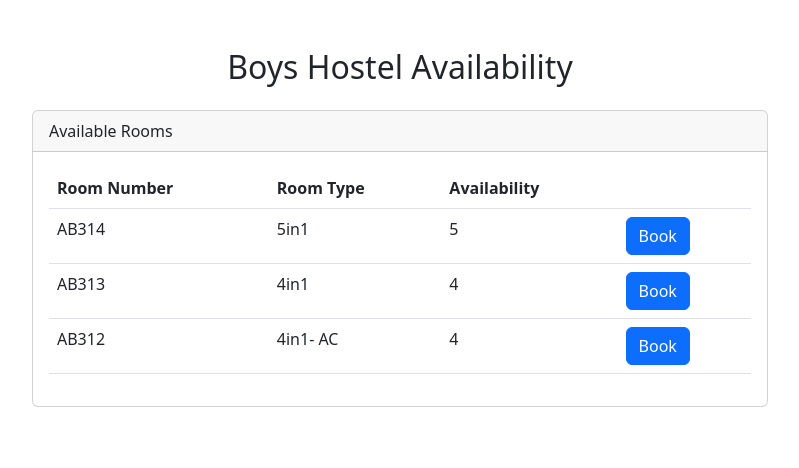
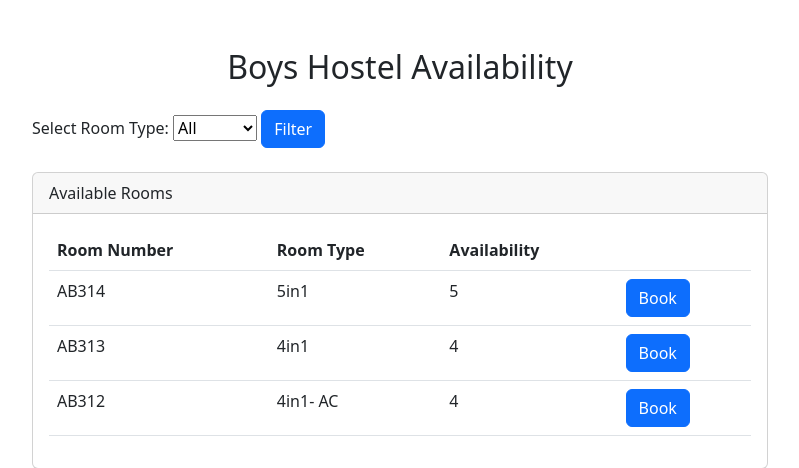
Before and after one commit to Y-CHETHAN/hostel-selection, a Django app: page /availability/boys/ in a window 1280 px wide. Shown: the part 56-524 px from the top of the page, without its empty margins (240-1039 px from the left). Run offline with Django 3.2, Linux system fonts and the light colour scheme; a user stored in the database is signed in; data comes from the database, SQL or seed files in the repository; both versions use the stored data as it was after the commit; some libraries are stand-ins or nearby versions.

Commit message:
update form

```diff
--- a/hostelapp/SelectionApp/models.py
+++ b/hostelapp/SelectionApp/models.py
@@ -1,4 +1,6 @@
 from django.db import models
+from django.db.models.signals import post_delete
+from django.dispatch import receiver
 
 class Hostel(models.Model):
     name = models.CharField(max_length=100)
@@ -34,3 +36,13 @@ class Student(models.Model):
 
     def __str__(self):
         return self.name
+
+@receiver(post_delete, sender=Student)
+def update_room_availability(sender, instance, **kwargs):
+    room = instance.room
+    if room:
+        room.availability += 1
+        room.save()
+
+# Connect the signal handler function to the post_delete signal of the Student model
+post_delete.connect(update_room_availability, sender=Student)
--- a/hostelapp/SelectionApp/templates/amenities.html
+++ b/hostelapp/SelectionApp/templates/amenities.html
@@ -4,7 +4,7 @@
 
 {% block content %}
     <h2>Hostel</h2>
-    <img src="{% static 'images/hostel.jpg' %}" alt="Hostel Amenities" width="500" height="500">
+    <img src="{% static 'images/hostel.jpg' %}" alt="Hostel Amenities" class="img-fluid">
     <ul>
         <li>Two separate exclusive boys and girls hostel – 8 storied buildings which can accommodate 500 students each.</li>
         <li>Single, 2 , 3 & 8 Bedded accommodation</li>
--- a/hostelapp/SelectionApp/templates/availability_boys.html
+++ b/hostelapp/SelectionApp/templates/availability_boys.html
@@ -6,6 +6,16 @@
     <div class="row justify-content-center">
         <div class="col-md-8">
             <h2 class="text-center my-4">Boys Hostel Availability</h2>
+            <form method="GET" action="{% url 'availability' hostel='boys' %}">
+                <label for="room_type">Select Room Type:</label>
+                <select name="room_type" id="room_type">
+                    <option value="">All</option>
+                    {% for room_type in room_types %}
+                        <option value="{{ room_type }}">{{ room_type }}</option>
+                    {% endfor %}
+                </select>
+                <button type="submit" class="btn btn-primary">Filter</button>
+            </form>
             <div class="card mt-4">
                 <div class="card-header">
                     Available Rooms
--- a/hostelapp/SelectionApp/templates/mess.html
+++ b/hostelapp/SelectionApp/templates/mess.html
@@ -4,7 +4,7 @@
 
 {% block content %}
     <h2>Hostel Mess</h2>
-    <img src="{% static 'images/mess.jpg' %}" alt="Mess" width="500" height="500">
+    <img src="{% static 'images/mess.jpg' %}" alt="Mess" class="img-fluid">
     <ul>
         <li>Well designed spacious and spotlessly maintained dining halls catering to different needs of students .</li>
         <li>We have special, north Indian, south Indian, vegetarian, non-vegetarian categories of food served in different messes.</li>
--- a/hostelapp/SelectionApp/views.py
+++ b/hostelapp/SelectionApp/views.py
@@ -1,13 +1,14 @@
-from django.shortcuts import render, redirect
+from django.shortcuts import render, redirect, get_object_or_404
 from django.contrib import messages
 from django.contrib.auth.decorators import login_required
 from django.contrib.auth import authenticate, login
 from .models import Hostel, Room, Student
 from .forms import RoomBookingForm
-from django.shortcuts import get_object_or_404
-
 
 def user_login(request):
+    if request.user.is_authenticated:  # Check if the user is already authenticated (logged in)
+        return redirect('home')  # Redirect to the 'home' page if already logged in
+
     if request.method == 'POST':
         username = request.POST['username']
         password = request.POST['password']
@@ -36,34 +37,52 @@ def availability(request, hostel):
 @login_required(login_url='login')
 def availability_boys(request):
     boys_hostel = Hostel.objects.get(name='boys')
-    boys_rooms = Room.objects.filter(hostel=boys_hostel)
-    return render(request, 'availability_boys.html', {'rooms': boys_rooms})
+    boys_rooms = Room.objects.filter(hostel=boys_hostel, availability__gt=0)
+
+    # Get all unique room types for boys hostel rooms
+    room_types = Room.objects.filter(hostel=boys_hostel, availability__gt=0).values_list('room_type', flat=True).distinct()
+
+    # Handle filter form submission
+    if request.method == 'GET':
+        room_type_filter = request.GET.get('room_type')
+        if room_type_filter:
+            boys_rooms = boys_rooms.filter(room_type=room_type_filter)
+
+    return render(request, 'availability_boys.html', {'rooms': boys_rooms, 'room_types': room_types})
 
 @login_required(login_url='login')
 def availability_girls(request):
     girls_hostel = Hostel.objects.get(name='girls')
-    girls_rooms = Room.objects.filter(hostel=girls_hostel)
-    return render(request, 'availability_girls.html', {'rooms': girls_rooms})
+    girls_rooms = Room.objects.filter(hostel=girls_hostel, availability__gt=0)
 
-from django.contrib import messages
+    # Get all unique room types for girls hostel rooms
+    room_types = Room.objects.filter(hostel=girls_hostel, availability__gt=0).values_list('room_type', flat=True).distinct()
+
+    # Handle filter form submission
+    if request.method == 'GET':
+        room_type_filter = request.GET.get('room_type')
+        if room_type_filter:
+            girls_rooms = girls_rooms.filter(room_type=room_type_filter)
+
+    return render(request, 'availability_girls.html', {'rooms': girls_rooms, 'room_types': room_types})
+
 
 @login_required(login_url='login')
 def room_form(request, room_id):
     room = get_object_or_404(Room, pk=room_id)
     existing_booking = Student.objects.filter(registration_number=request.user.username).exists()
     if existing_booking:
-        messages.error(request, 'You have already submitted a room booking.')
-        return redirect('home')
+        return render(request, 'room_form.html', {'form_submitted': True})
 
     if request.method == 'POST':
         form = RoomBookingForm(request.POST)
         if form.is_valid():
             registration_number = form.cleaned_data['registration_number']
             if Student.objects.filter(registration_number=registration_number).exists():
-                messages.error(request, 'Registration number already exists.')
-                return redirect('room_form', room_id=room_id)
+                return render(request, 'room_form.html', {'form_submitted': True})
 
             booking = form.save(commit=False)
+            booking.name = form.cleaned_data['name']
             booking.user = request.user
             booking.room = room
             booking.save()
@@ -71,34 +90,18 @@ def room_form(request, room_id):
             room.availability -= 1
             room.save()
 
-            return redirect('room_confirmation')
+            return render(request, 'room_form.html', {'form_submitted': True, 'room': room})
     else:
-        initial_data = {
-            'room_number': room.room_number,
-            'room_type': room.room_type,
-        }
-        form = RoomBookingForm(initial=initial_data)
+        form = RoomBookingForm()
 
-    context = {'room': room, 'form': form}
-    return render(request, 'room_form.html', context)
-
-
-
-
-
-@login_required(login_url='login')
-def room_confirmation(request):
-    username = request.user.username
-    student = Student.objects.filter(registration_number=username).last()
-    return render(request, 'room_confirmation.html', {'student': student})
-
-
+    return render(request, 'room_form.html', {'room': room, 'form': form})
 
 def contact(request):
     return render(request, 'contact.html')
 
 @login_required(login_url='login')
 def logout(request):
+    messages.info(request, 'You have been logged out.')  # Add a logout message
     messages.clear(request)
     return redirect('login')
 
--- a/hostelapp/hostelapp/urls.py
+++ b/hostelapp/hostelapp/urls.py
@@ -26,7 +26,6 @@ urlpatterns = [
     path('amenities/', views.amenities, name='amenities'),
     path('mess/', views.mess, name='mess'),
     path('login/', views.user_login, name='login'),
-    path('room_confirmation/', views.room_confirmation, name='room_confirmation'),
     path('contact/', views.contact, name='contact'),
     path('logout/', LogoutView.as_view(next_page='login'), name='logout'),
     path('room/form/<int:room_id>/', views.room_form, name='room_form'),
```
Also changed, not shown: hostelapp/SelectionApp/admin.py (+15 -1 lines), hostelapp/SelectionApp/templates/availability_girls.html (+10 -0 lines), hostelapp/SelectionApp/templates/room_confirmation.html (deleted, +0 -27 lines), hostelapp/SelectionApp/templates/room_form.html (+12 -0 lines), hostelapp/db.sqlite3.
